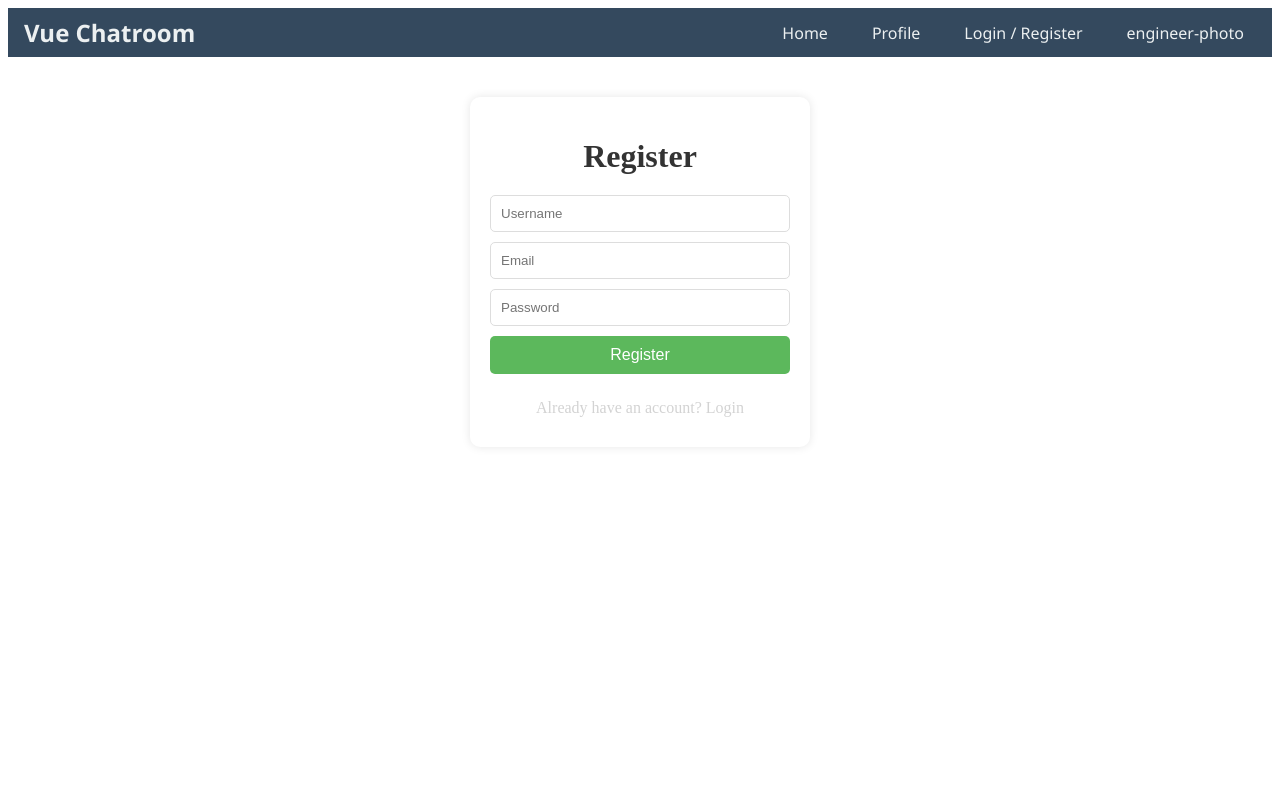
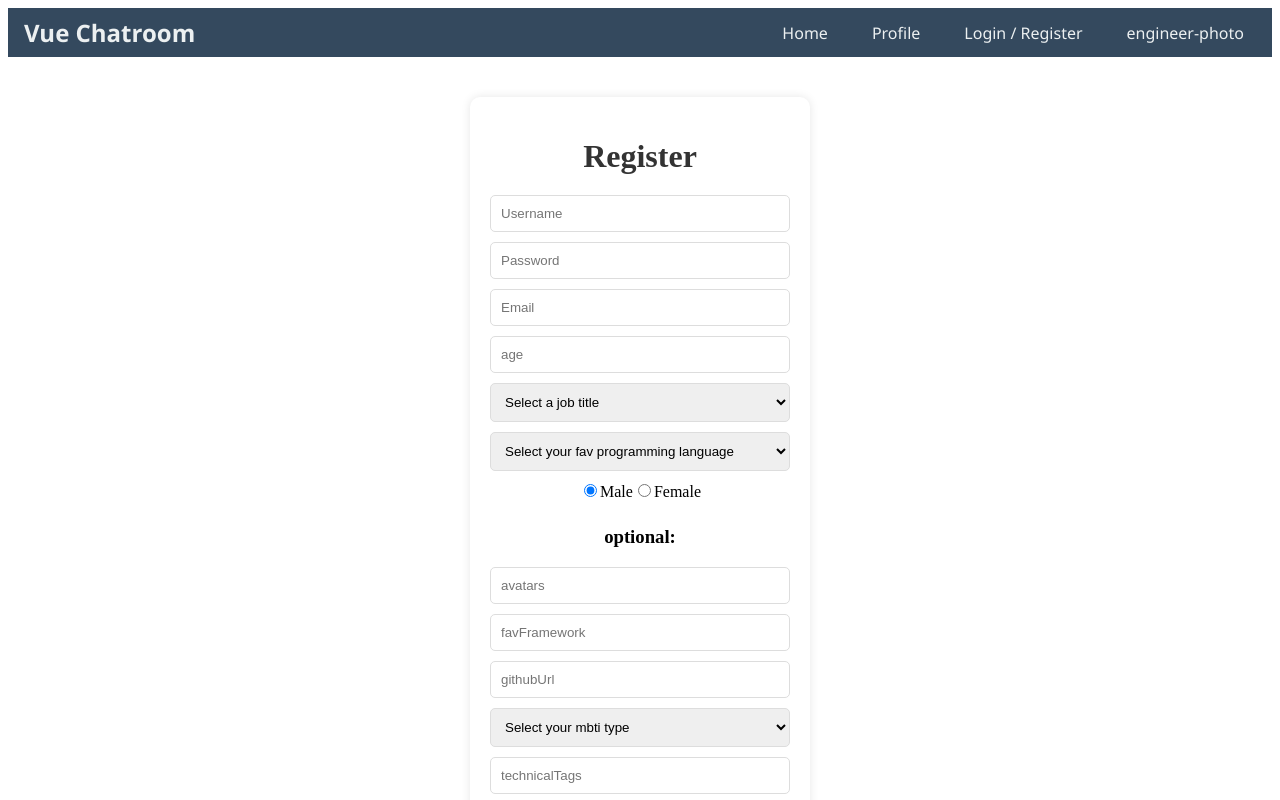
Before and after one commit to raindongz/DevSpark-Vue, a Vue app: page /register in a window 1280 px wide. Shown: the top 800 px of the page. Built offline with nearby package versions, Linux system fonts and the light colour scheme.

Commit message:
finished setup auth functionality and deployment

```diff
--- a/src/main.js
+++ b/src/main.js
@@ -1,9 +1,16 @@
-import { createApp } from 'vue';
-import App from './App.vue';
-import router from './router';
+import { createApp } from "vue";
+import App from "./App.vue";
+import router from "./router";
+import axios from "axios";
+
+let token = localStorage.getItem("token");
+if (token) {
+  console.log(token);
+  axios.defaults.headers.common["Authorization"] = "Bearer " + token;
+}
 
 const app = createApp(App);
 
 app.use(router);
 
-app.mount('#app');
+app.mount("#app");
--- a/src/views/Login.vue
+++ b/src/views/Login.vue
@@ -1,38 +1,70 @@
 <template>
   <div class="login-container">
     <h1>Login</h1>
-      <form @submit.prevent="login">
+    <div class="login_form">
       <!-- 登录表单输入 -->
-        <input type="text" placeholder="Username" v-model="username">
-        <input type="password" placeholder="Password" v-model="password">
+      <input type="text" placeholder="Username" v-model="username" />
+      <input type="password" placeholder="Password" v-model="password" />
       <!-- 登录按钮 -->
-        <button type="submit">Login</button>
-      </form>
+      <button @click="loginUser">Login</button>
+      <RouterLink to="/register" class="tosignup">
+        Click here to Sign Up</RouterLink
+      >
+    </div>
     <!-- 游客登录链接 -->
-      <router-link to="/" class="auth-link guest-login-btn">Guest Login</router-link>
+    <!-- <router-link to="/" class="auth-link guest-login-btn">Guest Login</router-link> -->
     <!-- 注册页面链接 -->
-      <router-link to="/register" class="auth-link register-btn">Register</router-link>
+    <!-- <router-link to="/register" class="auth-link register-btn">Register</router-link> -->
   </div>
 </template>
 
 <script>
+import axios from "axios";
+
 export default {
   // eslint-disable-next-line vue/multi-word-component-names
-    name: 'Login',
+  name: "Login",
   data() {
     return {
-        username: '',
-        password: ''
-      }
+      username: "",
+      password: "",
+    };
   },
   methods: {
-      login() {
+    loginUser() {
       // 执行登录逻辑
-        // 如果登录成功，重定向到主页
-        this.$router.push('/');
+      const instance = axios.create();
+      const requestData = {
+        username: this.username,
+        password: this.password,
+      };
+
+      instance
+        .post("api/user/login", requestData, {
+          headers: {
+            Authorization: null,
+          },
+        })
+        .then((response) => {
+          console.log(response);
+          if (response.statusText === "OK" || response.status === 200) {
+            const token = JSON.stringify(response.data.token);
+            localStorage.setItem("token", token);
+            axios.defaults.headers.common["Authorization"] =
+              "Bearer " + JSON.parse(token);
+            //如果登录成功，重定向到主页
+            this.$router.push("/");
           }
-    }
-  }
+          this.userData = response.data;
+        })
+        .catch((error) => {
+          console.error("Error:", error);
+          this.username = "";
+          this.password = "";
+        });
+    },
+  },
+};
 </script>
 
 <style scoped>
@@ -51,7 +83,7 @@
   color: #333;
 }
 
-  .login-container form {
+.login_form {
   display: flex;
   flex-direction: column;
 }
--- a/src/views/Register.vue
+++ b/src/views/Register.vue
@@ -1,38 +1,197 @@
 <template>
   <div class="register-container">
     <h1>Register</h1>
-      <form @submit.prevent="register">
+    <div class="register_user">
       <!-- 注册表单输入 -->
-        <input type="text" placeholder="Username" v-model="username">
-        <input type="email" placeholder="Email" v-model="email">
-        <input type="password" placeholder="Password" v-model="password">
+      <input type="text" placeholder="Username" v-model="username" />
+      <input type="password" placeholder="Password" v-model="password" />
+      <input type="email" placeholder="Email" v-model="email" />
+      <input type="number" placeholder="age" v-model="age" />
+      <select v-model="jobTitle" id="engineerList" class="select_job_title">
+        <option
+          v-for="(engineer, index) in engineerList"
+          :key="index"
+          :value="index"
+        >
+          {{ engineer }}
+        </option>
+      </select>
+      <select v-model="favLanguage" id="languageList" class="select_language">
+        <option value="" selected>Select Age</option>
+        <option
+          v-for="(language, index) in programmingLanguages"
+          :key="index"
+          :value="index"
+        >
+          {{ language }}
+        </option>
+      </select>
+      <div>
+        <input type="radio" id="zero" value="0" v-model="gender" />
+        <label for="zero">Male</label>
+        <input type="radio" id="one" value="1" v-model="gender" />
+        <label for="one">Female</label>
+      </div>
+      <h3>optional:</h3>
+      <input type="text" placeholder="avatars" v-model="avatars" />
+      <input type="text" placeholder="favFramework" v-model="favFramework" />
+      <input type="text" placeholder="githubUrl" v-model="githubUrl" />
+      <select v-model="mbtiType" id="mbtiList" class="select_mbti">
+        <option value="" disabled hidden>Select an MBTI type</option>
+        <option v-for="(mbti, index) in mbtiTypes" :key="index" :value="index">
+          {{ mbti }}
+        </option>
+      </select>
+      <input type="text" placeholder="technicalTags" v-model="technicalTags" />
+      <input type="text" placeholder="nonTechTags" v-model="nonTechTags" />
+      <input
+        type="text"
+        placeholder="selfDescription"
+        v-model="selfDescription"
+      />
       <!-- 注册按钮 -->
-        <button type="submit">Register</button>
-      </form>
+      <button @click="register">Register</button>
+    </div>
     <!-- 登录页面链接 -->
-      <router-link to="/login" class="account-exists-link">Already have an account? Login</router-link>
+    <router-link to="/login" class="account-exists-link"
+      >Already have an account? Login</router-link
+    >
   </div>
 </template>
 
 <script>
+import axios from "axios";
+
 export default {
   // eslint-disable-next-line vue/multi-word-component-names
-    name: 'Register',
+  name: "Register",
   data() {
     return {
-        username: '',
-        email: '',
-        password: ''
-      }
+      username: "",
+      password: "",
+      email: "",
+      gender: 0,
+      age: null,
+      engineerList: [
+        "Select a job title",
+        "Software Engineer",
+        "Systems Engineer",
+        "Network Engineer",
+        "DevOps Engineer",
+        "Data Engineer",
+        "Quality Assurance Engineer (QA Engineer)",
+        "Test Engineer",
+        "Frontend Engineer",
+        "Backend Engineer",
+        "Full Stack Engineer",
+        "Site Reliability Engineer (SRE)",
+        "Security Engineer",
+        "Machine Learning Engineer",
+        "Automation Engineer",
+        "Cloud Engineer",
+        "Embedded Systems Engineer",
+        "UI/UX Engineer",
+        "Infrastructure Engineer",
+        "Integration Engineer",
+        "Application Engineer",
+      ],
+      jobTitle: 0,
+      programmingLanguages: [
+        "Select your fav programming language",
+        "Python",
+        "Java",
+        "JavaScript",
+        "C#",
+        "C++",
+        "PHP",
+        "Swift",
+        "TypeScript",
+        "Ruby",
+        "Go",
+        "Kotlin",
+        "Rust",
+        "Perl",
+        "Scala",
+        "Dart",
+        "Shell",
+        "Lua",
+        "R",
+        "MATLAB",
+        "SQL",
+      ],
+      favLanguage: 0,
+      mbtiTypes: [
+        "Select your mbti type",
+        "ISTJ",
+        "ISFJ",
+        "INFJ",
+        "INTJ",
+        "ISTP",
+        "ISFP",
+        "INFP",
+        "INTP",
+        "ESTP",
+        "ESFP",
+        "ENFP",
+        "ENTP",
+        "ESTJ",
+        "ESFJ",
+        "ENFJ",
+        "ENTJ",
+      ],
+      mbtiType: 0,
+      phone: null,
+      avatars: null,
+      favFramework: null,
+      githubUrl: null,
+      technicalTags: null,
+      nonTechTags: null,
+      selfDescription: null,
+    };
   },
   methods: {
     register() {
       // 执行注册逻辑
-        // 如果注册成功，可能需要重定向到登录页面或主页
-        this.$router.push('/login');
+      const instance = axios.create();
+      const requestData = {
+        username: this.username,
+        hashedPassword: this.password,
+        email: this.email,
+        gender: this.gender,
+        age: this.age,
+        jobTitle: this.jobTitle,
+        favLanguage: this.favLanguage,
+
+        phone: this.phone,
+        avatars: this.avatars,
+        favFramework: this.favFramework,
+        githubUrl: this.githubUrl,
+        mbtiType: this.mbtiType,
+        technicalTags: "1,2,3",
+        nonTechTags: "1,2,3",
+        selfDescription: this.selfDescription,
+      };
+
+      instance
+        .post("api/user/create", requestData, {
+          headers: {
+            Authorization: null,
+          },
+        })
+        .then((response) => {
+          console.log(response);
+          if (response.statusText === "OK" || response.status === 200) {
+            //如果注册成功，重定向到主页
+            this.$router.push("/login");
           }
-    }
-  }
+          this.userData = response.data;
+        })
+        .catch((error) => {
+          console.error("Error:", error);
+        });
+    },
+  },
+};
 </script>
 
 <style scoped>
@@ -51,12 +210,35 @@
   color: #333;
 }
 
-  .register-container form {
+.register_user {
   display: flex;
   flex-direction: column;
 }
 
+.select_mbti {
+  margin-bottom: 10px;
+  padding: 10px;
+  border: 1px solid #ddd;
+  border-radius: 5px;
+  box-sizing: border-box;
+}
 .register-container input {
+  margin-bottom: 10px;
+  padding: 10px;
+  border: 1px solid #ddd;
+  border-radius: 5px;
+  box-sizing: border-box;
+}
+
+.select_job_title {
+  margin-bottom: 10px;
+  padding: 10px;
+  border: 1px solid #ddd;
+  border-radius: 5px;
+  box-sizing: border-box;
+}
+
+.select_language {
   margin-bottom: 10px;
   padding: 10px;
   border: 1px solid #ddd;
--- a/vue.config.js
+++ b/vue.config.js
@@ -1,4 +1,13 @@
-const { defineConfig } = require('@vue/cli-service')
+const { defineConfig } = require("@vue/cli-service");
 module.exports = defineConfig({
-  transpileDependencies: true
-})
+  transpileDependencies: true,
+  devServer: {
+    proxy: {
+      "/api": {
+        target: "https://devspark.click", // 目标 API 地址
+        changeOrigin: true, // 需要虚拟托管站点，以能够跨域
+        pathRewrite: { "^/api": "" }, // 重写路径: 去掉路径中开头的 '/api'
+      },
+    },
+  },
+});
```
Also changed, not shown: 2 other files (tests, documents, lock files or other folders). Lines whose indentation alone changed are shown as unchanged.
